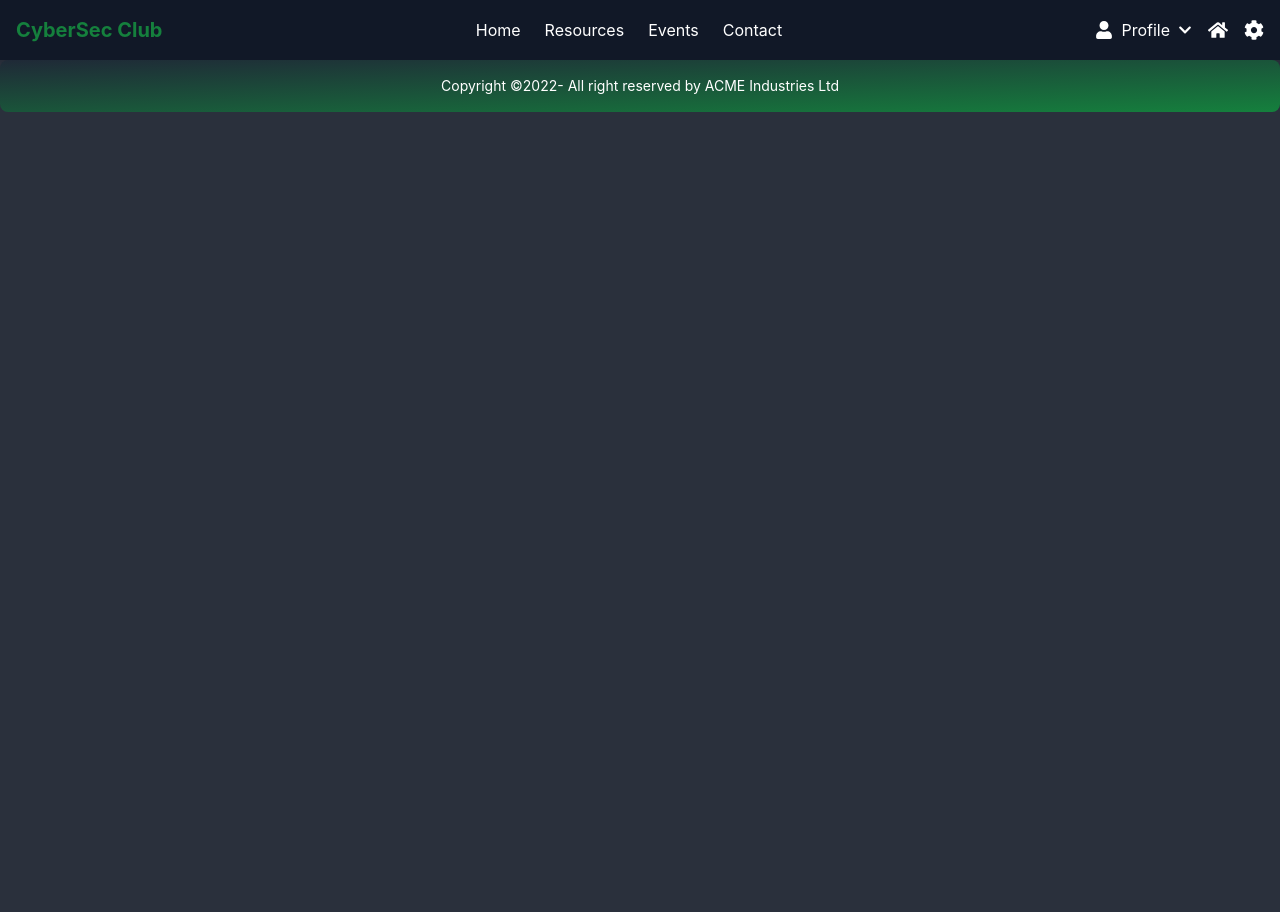
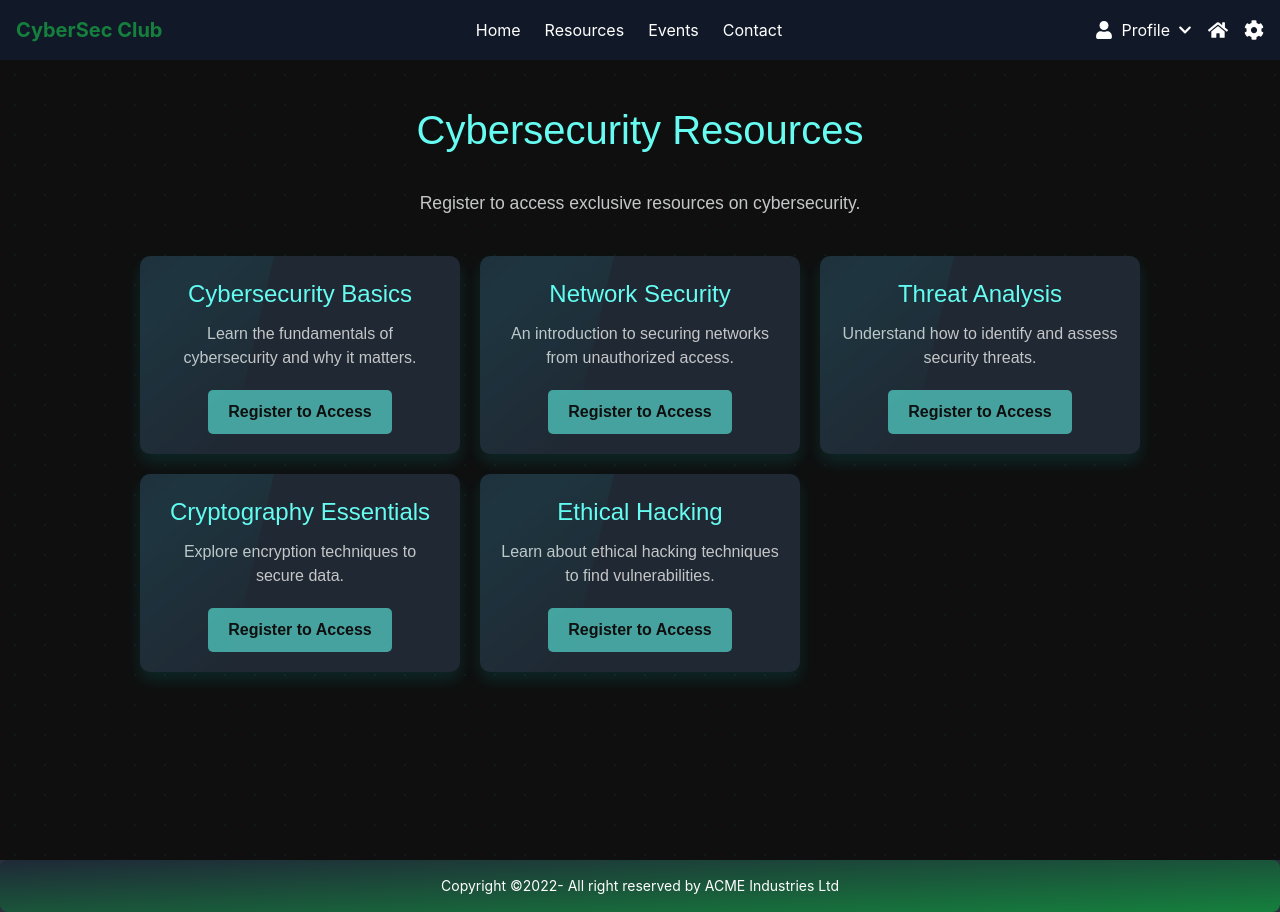
Before and after one commit to Humayra-Akter/cyber-security-club, a React (Create React App) app: page /resources in a window 1280 px wide. Before the commit the page ends 800 px from the top, so only its background shows below. Built offline with nearby package versions, Linux system fonts and the light colour scheme.

Commit message:
resource pg

```diff
--- a/src/App.js
+++ b/src/App.js
@@ -3,6 +3,7 @@ import './App.css';
 import Home from './Pages/Home/Home';
 import Footer from './Pages/Shared/Footer';
 import Navbar from './Pages/Shared/Navbar';
+import Resources from './Pages/Resources/Resources';
 
 function App() {
   return (
@@ -11,6 +12,8 @@ function App() {
       <Routes>
         <Route path="/" element={<Home />} />
         <Route path="/home" element={<Home />} />
+        <Route path="/resources" element={<Resources />} />
+
       </Routes>
       <Footer></Footer>
     </div>
--- /dev/null
+++ b/src/Pages/Resources/Resources.js
@@ -0,0 +1,186 @@
+import React from "react";
+
+const Resources = () => {
+  const resources = [
+    {
+      id: 1,
+      title: "Cybersecurity Basics",
+      description:
+        "Learn the fundamentals of cybersecurity and why it matters.",
+    },
+    {
+      id: 2,
+      title: "Network Security",
+      description:
+        "An introduction to securing networks from unauthorized access.",
+    },
+    {
+      id: 3,
+      title: "Threat Analysis",
+      description: "Understand how to identify and assess security threats.",
+    },
+    {
+      id: 4,
+      title: "Cryptography Essentials",
+      description: "Explore encryption techniques to secure data.",
+    },
+    {
+      id: 5,
+      title: "Ethical Hacking",
+      description:
+        "Learn about ethical hacking techniques to find vulnerabilities.",
+    },
+  ];
+
+  return (
+    <div
+      style={{
+        padding: "40px",
+        fontFamily: "Arial, sans-serif",
+        color: "#e0e0e0",
+        backgroundColor: "#0f0f0f",
+        minHeight: "100vh",
+        textAlign: "center",
+        position: "relative",
+      }}
+    >
+      <h1
+        style={{
+          fontSize: "2.5rem",
+          color: "#66fcf1",
+          marginBottom: "30px",
+          position: "relative",
+          zIndex: 1,
+        }}
+      >
+        Cybersecurity Resources
+      </h1>
+      <p
+        style={{
+          color: "#c5c6c7",
+          fontSize: "1.1rem",
+          marginBottom: "40px",
+        }}
+      >
+        Register to access exclusive resources on cybersecurity.
+      </p>
+
+      <div
+        style={{
+          display: "grid",
+          gridTemplateColumns: "repeat(auto-fit, minmax(250px, 1fr))",
+          gap: "20px",
+          maxWidth: "1000px",
+          margin: "0 auto",
+          position: "relative",
+          zIndex: 1,
+        }}
+      >
+        {resources.map((resource) => (
+          <div
+            key={resource.id}
+            style={{
+              padding: "20px",
+              borderRadius: "10px",
+              backgroundColor: "#1f2833",
+              boxShadow: "0 8px 16px rgba(0, 255, 255, 0.1)",
+              transition: "transform 0.3s ease, box-shadow 0.3s ease",
+              overflow: "hidden",
+              position: "relative",
+            }}
+            className="resource-card"
+          >
+            <h2
+              style={{
+                fontSize: "1.5rem",
+                color: "#66fcf1",
+                marginBottom: "10px",
+              }}
+            >
+              {resource.title}
+            </h2>
+            <p
+              style={{
+                color: "#c5c6c7",
+                fontSize: "1rem",
+                marginBottom: "20px",
+              }}
+            >
+              {resource.description}
+            </p>
+            <button
+              style={{
+                padding: "10px 20px",
+                borderRadius: "5px",
+                border: "none",
+                backgroundColor: "#45a29e",
+                color: "#0f0f0f",
+                fontWeight: "bold",
+                cursor: "pointer",
+                transition: "transform 0.3s ease",
+              }}
+            >
+              Register to Access
+            </button>
+
+            {/* Cyber Animation Effect */}
+            <div
+              style={{
+                position: "absolute",
+                top: 0,
+                left: 0,
+                width: "100%",
+                height: "100%",
+                background:
+                  "linear-gradient(135deg, transparent, rgba(0, 255, 255, 0.2), transparent)",
+                opacity: 0.3,
+                animation: "cyber-glow 6s linear infinite",
+              }}
+            ></div>
+          </div>
+        ))}
+      </div>
+
+      {/* Background Grid Animation */}
+      <div
+        style={{
+          position: "absolute",
+          top: 0,
+          left: 0,
+          width: "100%",
+          height: "100%",
+          backgroundImage:
+            "radial-gradient(circle, rgba(0,255,255,0.05) 1px, transparent 1px)",
+          backgroundSize: "30px 30px",
+          zIndex: 0,
+        }}
+      ></div>
+
+      {/* Inline CSS for animations */}
+      <style jsx>{`
+        @keyframes cyber-glow {
+          0% {
+            transform: translateX(-100%) skewX(-20deg);
+          }
+          50% {
+            transform: translateX(100%) skewX(20deg);
+          }
+          100% {
+            transform: translateX(-100%) skewX(-20deg);
+          }
+        }
+
+        .resource-card:hover {
+          transform: scale(1.05);
+          box-shadow: 0 12px 24px rgba(0, 255, 255, 0.2);
+        }
+
+        button:hover {
+          transform: translateY(-3px);
+        }
+      `}</style>
+    </div>
+  );
+};
+
+export default Resources;
```
